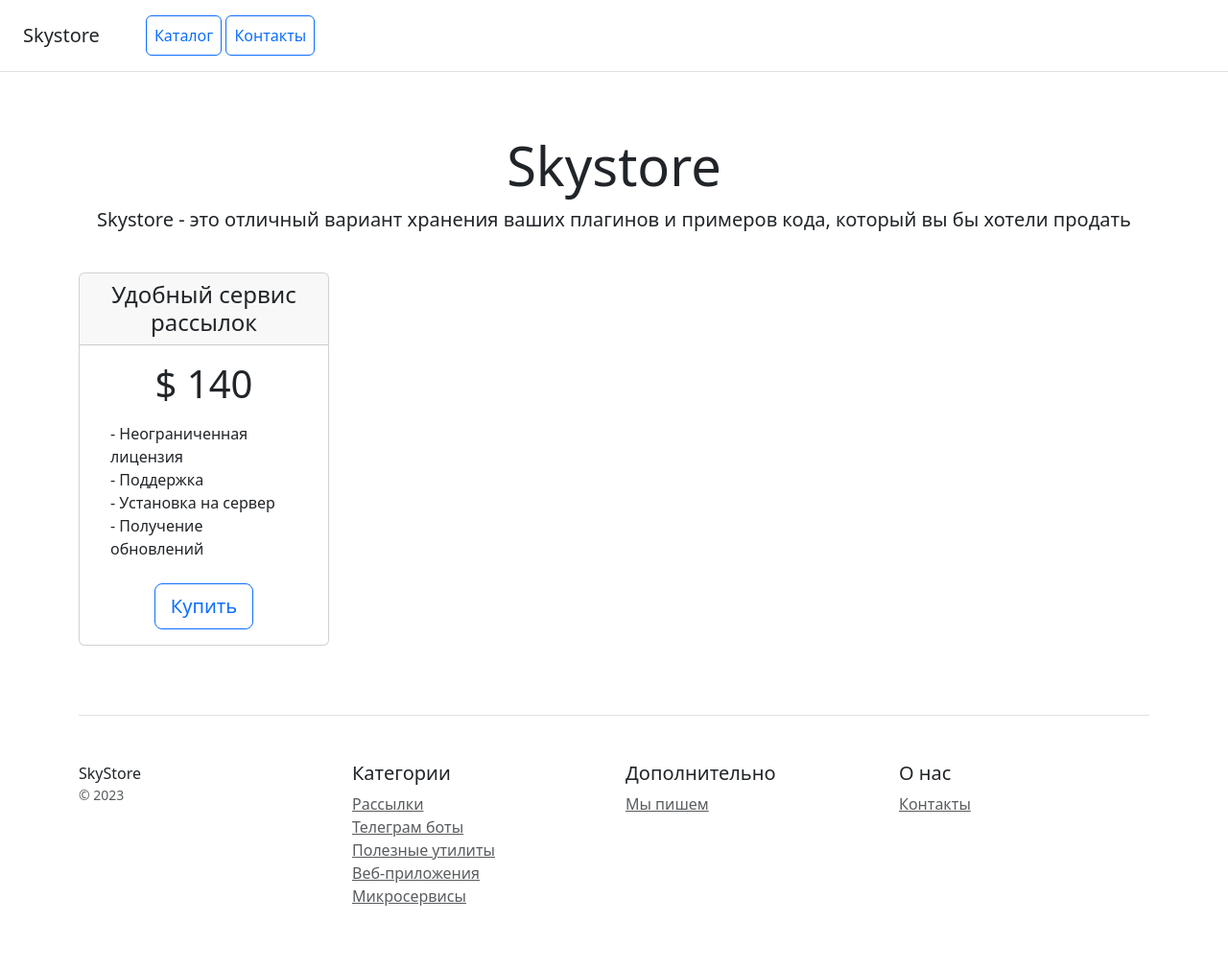
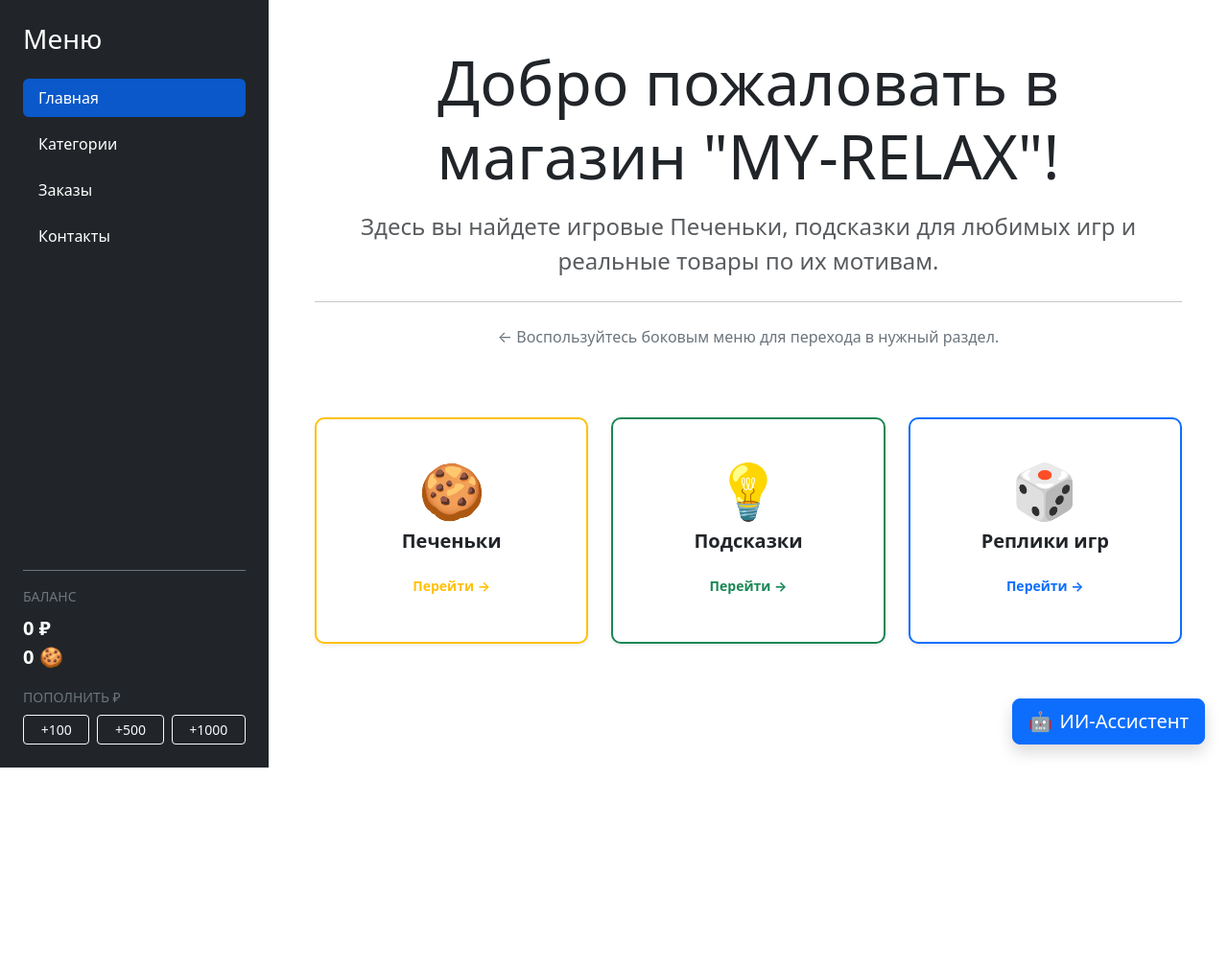
Before and after one commit to Yulianna-Aleeva/web-server, a Django app: page / in a window 1280 px wide. Shown: the whole page at 96% size. After the commit the page ends 800 px from the top, so only its background shows below. Run offline with Django 5.2, Linux system fonts and the light colour scheme; data comes from the database, SQL or seed files in the repository; some libraries are stand-ins or nearby versions.

Commit message:
feat: update home and contacts templates with Django

```diff
--- a/catalog/templates/catalog/home.html
+++ b/catalog/templates/catalog/home.html
@@ -1,92 +1,80 @@
-<!-- Подключение статики Django -->
 {% load static %}
-
-<!doctype html>
-<html lang="en">
+<!DOCTYPE html>
+<html lang="ru">
 <head>
-    <meta charset="utf-8">
-    <meta name="viewport" content="width=device-width, initial-scale=1">
-    <title>Skystore</title>
-
-    <!-- Динамические пути к стилям Bootstrap и интернет-магазина -->
+    <meta charset="UTF-8">
+    <title>Главная — Магазин</title>
     <link href="{% static 'css/bootstrap.min.css' %}" rel="stylesheet">
     <link href="{% static 'css/style.css' %}" rel="stylesheet">
     <link href="{% static 'css/ai_chat.css' %}" rel="stylesheet">
 </head>
 <body>
-<div class="d-flex flex-column flex-md-row align-items-center p-3 px-md-4 mb-3 bg-white border-bottom box-shadow">
-    <h5 class="my-0 mr-md-auto font-weight-normal">Skystore</h5>
-    <nav class="ms-5">
-        <a class="p-2 btn btn-outline-primary" href="/">Каталог</a>
-        <a class="p-2 btn btn-outline-primary" href="/contacts/">Контакты</a>
-    </nav>
-</div>
-
-<div class="pricing-header px-3 py-3 pt-md-5 pb-md-4 mx-auto text-center">
-    <h1 class="display-4">Skystore</h1>
-    <p class="lead">Skystore - это отличный вариант хранения ваших плагинов и примеров кода, который вы бы хотели
-        продать</p>
-</div>
-
-<div class="container">
-    <div class="row text-center">
-        <div class="col-3">
-            <div class="card mb-4 box-shadow">
-                <div class="card-header">
-                    <h4 class="my-0 font-weight-normal">Удобный сервис рассылок</h4>
+<div class="container-fluid p-0">
+    <div class="d-flex">
+        <div id="main-menu" class="bg-dark text-white p-4"></div>
+        <div class="content-shifted p-5">
+            <div class="text-center mb-5">
+                <h1 class="display-3 fw-normal mb-3">Добро пожаловать в магазин "MY-RELAX"!</h1>
+                <p class="lead text-muted fs-4">Здесь вы найдете игровые Печеньки, подсказки для любимых игр и реальные товары по их мотивам.</p>
+                <hr class="my-4">
+                <p class="text-secondary">← Воспользуйтесь боковым меню для перехода в нужный раздел.</p>
+            </div>
+            <div class="row g-4 mt-2">
+                <div class="col-md-4">
+                    <a href="/categories#cookies"
+                       class="card h-100 shadow-sm text-center p-4 text-decoration-none border border-2 border-warning custom-tile"
+                       style="border-radius: 10px;">
+                        <div class="card-body d-flex flex-column align-items-center justify-content-center">
+                            <span class="display-4 mb-2 emoji-cookie"></span>
+                            <h5 class="card-title text-dark fw-bold">Печеньки</h5>
+                            <small class="text-warning mt-2">Перейти →</small>
+                        </div>
+                    </a>
                 </div>
-                <div class="card-body">
-                    <h1 class="card-title pricing-card-title">$ 140</h1>
-                    <ul class="list-unstyled mt-3 mb-4 text-start m-3">
-                        <li>- Неограниченная лицензия</li>
-                        <li>- Поддержка</li>
-                        <li>- Установка на сервер</li>
-                        <li>- Получение обновлений</li>
-                    </ul>
-                    <button type="button" class="btn btn-lg btn-block btn-outline-primary">Купить</button>
+                <div class="col-md-4">
+                    <a href="/categories#hints"
+                       class="card h-100 shadow-sm text-center p-4 text-decoration-none border border-2 border-success custom-tile"
+                       style="border-radius: 10px;">
+                        <div class="card-body d-flex flex-column align-items-center justify-content-center">
+                            <span class="display-4 mb-2 emoji-hint"></span>
+                            <h5 class="card-title text-dark fw-bold">Подсказки</h5>
+                            <small class="text-success mt-2">Перейти →</small>
+                        </div>
+                    </a>
                 </div>
+                <div class="col-md-4">
+                    <a href="/categories#toys"
+                       class="card h-100 shadow-sm text-center p-4 text-decoration-none border border-2 border-primary custom-tile"
+                       style="border-radius: 10px;">
+                        <div class="card-body d-flex flex-column align-items-center justify-content-center">
+                            <span class="display-4 mb-2 emoji-toy"></span>
+                            <h5 class="card-title text-dark fw-bold">Реплики игр</h5>
+                            <small class="text-primary mt-2">Перейти →</small>
+                        </div>
+                    </a>
+                </div>
+            </div>
+            <div class="position-fixed bottom-0 end-0 m-4" style="z-index: 1060;">
+                <button class="btn btn-primary btn-lg shadow d-flex align-items-center gap-2">
+                    <span class="emoji-robot"></span> ИИ-Ассистент
+                </button>
             </div>
         </div>
     </div>
-
-    <footer class="pt-4 my-md-5 pt-md-5 border-top">
-        <div class="row">
-            <div class="col-12 col-md">
-                SkyStore
-                <small class="d-block mb-3 text-muted">&copy; 2023</small>
-            </div>
-            <div class="col-6 col-md">
-                <h5>Категории</h5>
-                <ul class="list-unstyled text-small">
-                    <li><a class="text-muted" href="#">Рассылки</a></li>
-                    <li><a class="text-muted" href="#">Телеграм боты</a></li>
-                    <li><a class="text-muted" href="#">Полезные утилиты</a></li>
-                    <li><a class="text-muted" href="#">Веб-приложения</a></li>
-                    <li><a class="text-muted" href="#">Микросервисы</a></li>
-                </ul>
-            </div>
-            <div class="col-6 col-md">
-                <h5>Дополнительно</h5>
-                <ul class="list-unstyled text-small">
-                    <li><a class="text-muted" href="#">Мы пишем</a></li>
-                </ul>
-            </div>
-            <div class="col-6 col-md">
-                <h5>О нас</h5>
-                <ul class="list-unstyled text-small">
-                    <li><a class="text-muted" href="/contacts/">Контакты</a></li>
-                </ul>
-            </div>
-        </div>
-    </footer>
 </div>
-
-<!-- Динамические пути к JavaScript-скриптам проекта -->
 <script src="{% static 'js/bootstrap.bundle.min.js' %}"></script>
 <script src="{% static 'js/emojis.js' %}"></script>
 <script src="{% static 'js/products.js' %}"></script>
 <script src="{% static 'js/menu.js' %}"></script>
 <script src="{% static 'js/store.js' %}"></script>
+<script>
+    document.addEventListener("DOMContentLoaded", function() {
+        document.querySelector(".emoji-cookie").textContent = EMOJIS.COOKIE;
+        document.querySelector(".emoji-hint").textContent = EMOJIS.HINT;
+        document.querySelector(".emoji-toy").textContent = EMOJIS.TOY;
+        document.querySelector(".emoji-robot").textContent = EMOJIS.AI_ROBOT;
+    });
+</script>
 <script src="{% static 'js/ai_chat.js' %}"></script>
 </body>
 </html>
```
Also changed, not shown: catalog/templates/catalog/contacts.html (+13 -20 lines).
